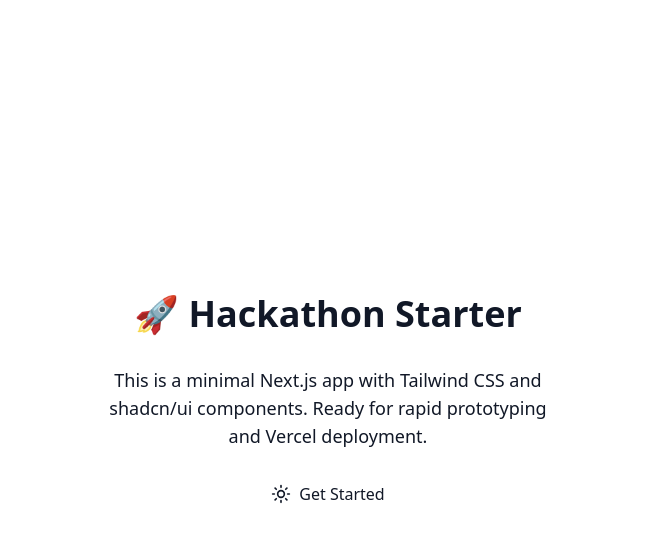
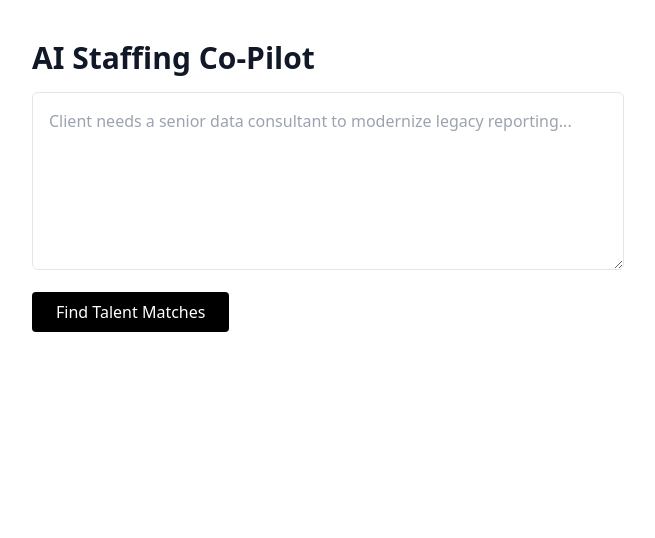
Before and after one commit to Aayushman-Chatterjee-Organization/26-aspire-hackathon-team-helio, a Next.js app in the folder FrontEnd/: page / in a window 1280 px wide. Shown: the top 538 px of the page, without its empty margins (312-967 px from the left). Built offline with nearby package versions, Linux system fonts and the light colour scheme.

Commit message:
feat: hardcoded flow up

```diff
--- /dev/null
+++ b/FrontEnd/app/api/match/route.js
@@ -0,0 +1,43 @@
+import { NextResponse } from "next/server";
+import { openai } from "../../lib/openai";
+import { cosineSimilarity } from "../../lib/similarity";
+import { consultants } from "../../data/consultants";
+
+export async function POST(req) {
+	const { clientNeed } = await req.json();
+
+	// Embed client intent
+	const clientEmbeddingRes = await openai.embeddings.create({
+		model: "text-embedding-3-large",
+		input: clientNeed,
+	});
+
+	const clientEmbedding = clientEmbeddingRes.data[0].embedding;
+
+	// Embed consultants + score
+	const scored = await Promise.all(
+		consultants.map(async (c) => {
+			const embRes = await openai.embeddings.create({
+				model: "text-embedding-3-large",
+				input: `${c.skillsText}. ${c.projectsText}`,
+			});
+
+			const similarity = cosineSimilarity(
+				clientEmbedding,
+				embRes.data[0].embedding,
+			);
+
+			const finalScore = similarity * 0.7 + (c.successScore / 5) * 0.3;
+
+			return {
+				...c,
+				similarity,
+				finalScore,
+			};
+		}),
+	);
+
+	const ranked = scored.sort((a, b) => b.finalScore - a.finalScore).slice(0, 5);
+
+	return NextResponse.json(ranked);
+}
--- /dev/null
+++ b/FrontEnd/app/components/MatchCard.js
@@ -0,0 +1,18 @@
+"use client";
+
+import WhyMatchModal from "./WhyMatchModal";
+
+export default function MatchCard({ consultant }) {
+	return (
+		<div className="border rounded p-4">
+			<h3 className="text-xl font-semibold">{consultant.name}</h3>
+			<p className="text-sm text-gray-600">{consultant.role}</p>
+
+			<p className="mt-2">
+				Match Score: {(consultant.relevanceScore * 100).toFixed(1)}%
+			</p>
+
+			<WhyMatchModal consultant={consultant} />
+		</div>
+	);
+}
--- /dev/null
+++ b/FrontEnd/app/components/WhyMatchModal.js
@@ -0,0 +1,25 @@
+"use client";
+
+import { useState } from "react";
+
+export default function WhyMatchModal({ consultant }) {
+	const [show, setShow] = useState(false);
+
+	return (
+		<>
+			<button
+				onClick={() => setShow(!show)}
+				className="mt-2 underline text-sm text-blue-600">
+				{show ? "Hide why" : "Why this match?"}
+			</button>
+
+			{show && consultant.whyThisMatch && (
+				<ul className="mt-3 bg-gray-50 p-3 rounded text-sm list-disc list-inside">
+					{consultant.whyThisMatch.map((bullet, i) => (
+						<li key={i}>{bullet}</li>
+					))}
+				</ul>
+			)}
+		</>
+	);
+}
--- /dev/null
+++ b/FrontEnd/app/data/consultants.js
@@ -0,0 +1,33 @@
+export const consultants = [
+	{
+		id: "1",
+		name: "Sarah Chen",
+		role: "Senior Data Consultant",
+		skillsText: "SQL, dbt, data modeling, real-time analytics, dashboards",
+		projectsText:
+			"Led analytics modernization for a fintech, migrating legacy BI to real-time dashboards",
+		successScore: 4.7,
+		careerStage: "Senior",
+		relevanceScore: 0.92, // hardcoded % match
+		whyThisMatch: [
+			"Led 3 analytics modernization projects in financial services",
+			"Strong overlap in SQL, dbt, and real-time dashboards",
+			"High delivery success rating (4.7/5) in similar engagements",
+		],
+	},
+	{
+		id: "2",
+		name: "Mark Robinson",
+		role: "Analytics Engineer",
+		skillsText: "Python, Snowflake, ETL, reporting automation",
+		projectsText: "Built reporting pipelines for retail and logistics clients",
+		successScore: 4.2,
+		careerStage: "Mid",
+		relevanceScore: 0.85,
+		whyThisMatch: [
+			"Built ETL pipelines for multiple retail clients",
+			"Strong Python and Snowflake skills",
+			"Consistently delivered projects on time with 4.2/5 success rating",
+		],
+	},
+];
--- /dev/null
+++ b/FrontEnd/app/lib/openai.js
@@ -0,0 +1,5 @@
+import OpenAI from "openai";
+
+export const openai = new OpenAI({
+	apiKey: process.env.OPENAI_API_KEY,
+});
--- /dev/null
+++ b/FrontEnd/app/lib/similarity.js
@@ -0,0 +1,6 @@
+export function cosineSimilarity(a, b) {
+	const dot = a.reduce((sum, val, i) => sum + val * b[i], 0);
+	const magA = Math.sqrt(a.reduce((sum, val) => sum + val * val, 0));
+	const magB = Math.sqrt(b.reduce((sum, val) => sum + val * val, 0));
+	return dot / (magA * magB);
+}
--- /dev/null
+++ b/FrontEnd/app/matches/page.js
@@ -0,0 +1,21 @@
+"use client";
+
+import MatchCard from "../components/MatchCard";
+import { consultants } from "../data/consultants"; // import your hardcoded JSON
+
+export default function Matches() {
+	// Just use the hardcoded consultants for now
+	const matches = consultants;
+
+	return (
+		<div className="max-w-4xl mx-auto p-10">
+			<h2 className="text-2xl font-bold mb-6">Top Matches</h2>
+
+			<div className="grid gap-4">
+				{matches.map((m) => (
+					<MatchCard key={m.id} consultant={m} />
+				))}
+			</div>
+		</div>
+	);
+}
--- a/FrontEnd/app/page.js
+++ b/FrontEnd/app/page.js
@@ -1,18 +1,33 @@
-import { Button } from "@/components/ui/button";
-import { Sun } from "lucide-react";
+"use client";
+
+import { useState } from "react";
+import { useRouter } from "next/navigation";
 
 export default function Home() {
+	const [clientNeed, setClientNeed] = useState("");
+	const router = useRouter();
+
+	const submit = async () => {
+		localStorage.setItem("clientNeed", clientNeed);
+		router.push("/matches");
+	};
+
 	return (
-		<main className="flex flex-col items-center justify-center min-h-screen gap-8 p-4">
-			<h1 className="text-4xl font-bold text-center">🚀 Hackathon Starter</h1>
-			<p className="text-lg text-center max-w-md">
-				This is a minimal Next.js app with Tailwind CSS and shadcn/ui
-				components. Ready for rapid prototyping and Vercel deployment.
-			</p>
-			<Button className="flex items-center gap-2" aria-label="Get Started">
-				<Sun className="w-5 h-5" aria-hidden="true" />
-				Get Started
-			</Button>
-		</main>
+		<div className="max-w-2xl mx-auto p-10">
+			<h1 className="text-3xl font-bold mb-4">AI Staffing Co-Pilot</h1>
+
+			<textarea
+				className="w-full border p-4 rounded-md"
+				rows={6}
+				placeholder="Client needs a senior data consultant to modernize legacy reporting..."
+				onChange={(e) => setClientNeed(e.target.value)}
+			/>
+
+			<button
+				onClick={submit}
+				className="mt-4 bg-black text-white px-6 py-2 rounded">
+				Find Talent Matches
+			</button>
+		</div>
 	);
 }
--- a/FrontEnd/package.json
+++ b/FrontEnd/package.json
@@ -15,6 +15,7 @@
 		"clsx": "^2.1.1",
 		"lucide-react": "^0.292.0",
 		"next": "14.1.4",
+		"openai": "^6.17.0",
 		"postcss": "8.4.32",
 		"react": "18.2.0",
 		"react-dom": "18.2.0",
```
Also changed, not shown: FrontEnd/api/match/route.js (added, +43 -0 lines), 1 other file (tests, documents, lock files or other folders).
